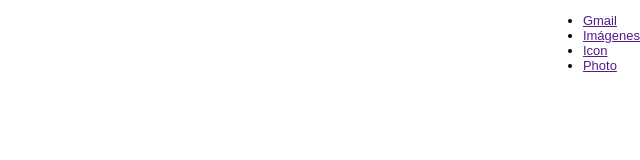
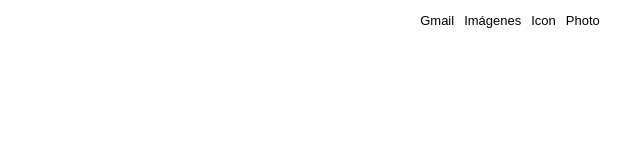
Before and after one commit to raulcardenas1999/CURSOPRACTICOHTMLCSS, a plain HTML site: page cloneGooglePlatzi/index.html in a window 1280 px wide. Shown: the whole page, without its empty margins (640-1280 px from the left). Drawn offline with Linux system fonts and the light colour scheme.

Commit message:
Posicionar una lista en horizontal

```diff
--- a/cloneGooglePlatzi/css/main.css
+++ b/cloneGooglePlatzi/css/main.css
@@ -3,6 +3,10 @@ body {
   padding: 0;
   font-size: 13px;
   font-family: Arial, Helvetica, sans-serif;
+}
+a {
+  text-decoration: none;
+  cursor: pointer;
 }
 header {
   width: 100%;
@@ -12,3 +16,15 @@ header nav {
   display: flex;
   justify-content: flex-end;
 }
+header nav .nav-right-section {
+  width: 250px;
+  height: auto; /*Toma de forma automatica la altura del padre*/
+  display: flex;
+  list-style: none;
+  justify-content: center;
+  align-items: center;
+}
+header nav .nav-right-section a {
+  margin-right: 10px;
+  color: #000000;
+}
--- a/cloneGooglePlatzi/index.html
+++ b/cloneGooglePlatzi/index.html
@@ -10,7 +10,7 @@
   <body>
     <header>
       <nav>
-        <ul>
+        <ul class="nav-right-section">
           <li><a href="">Gmail</a></li>
           <li><a href="">Imágenes</a></li>
           <li><a href="">Icon</a></li>
```
